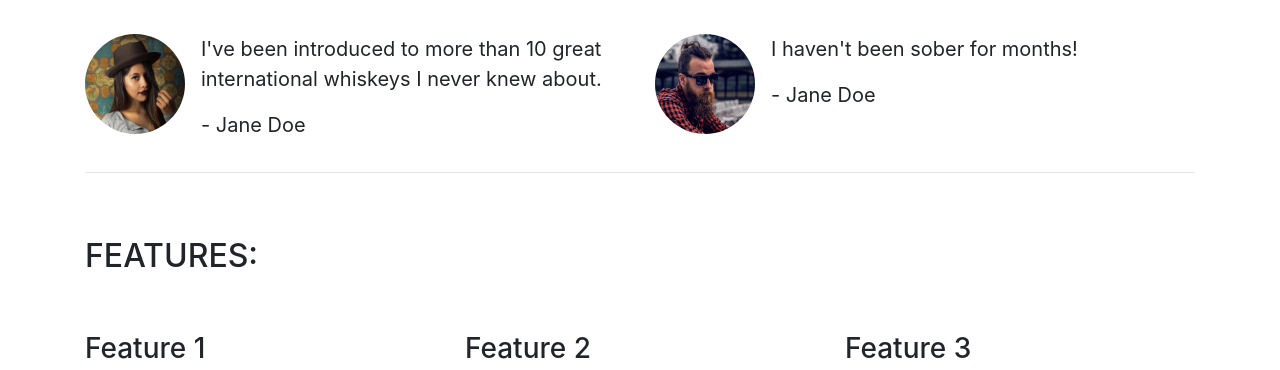
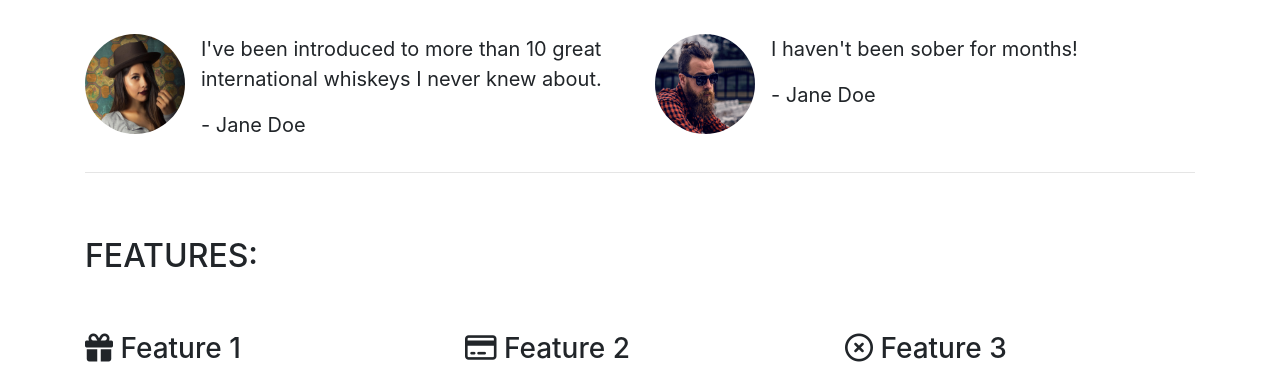
Before and after one commit to CMed01/my-first-bootstrap-project, a plain HTML site: page index.html in a window 1280 px wide. Shown: the part 547-917 px from the top of the page. Drawn offline with nearby package versions, Linux system fonts and the light colour scheme.

Commit message:
Add font awesome icons to feature headings

```diff
--- a/index.html
+++ b/index.html
@@ -52,7 +52,7 @@
                     </p>
                 </section>
             </div>
-        </div>
+
             <!-- /.callout -->
 
             <hr>
@@ -93,6 +93,7 @@
                             </div>
                         </div>
                     </div>
+                </div>
             </section>
             <!-- /.quotes -->
 
@@ -108,7 +109,9 @@
                 <div class="row">
                     <div class="col-12 col-md-6 col-lg-4">
                         <div class="feature">
-                            <h3>Feature 1</h3>
+                            <h3>
+                                <i class="fa-solid fa-gift"></i>
+                                Feature 1</h3>
                             <p>Lorem ipsum dolor sit amet, consectetur adipiscing elit, sed do eiusmod tempor incididunt ut labore et dolore magna aliqua. Ut enim ad minim veniam, quis nostrud exercitation ullamco laboris nisi ut aliquip ex ea commodo consequat.</p>
                             <p>
                                 <a class="btn btn-sm btn-light" href="">Read More</a>
@@ -117,7 +120,9 @@
                     </div>
                     <div class="col-12 col-md-6 col-lg-4">
                         <div class="feature">
-                            <h3>Feature 2</h3>
+                            <h3>
+                                <i class="fa-regular fa-credit-card"></i>
+                                Feature 2</h3>
                             <p>Lorem ipsum dolor sit amet, consectetur adipiscing elit, sed do eiusmod tempor incididunt ut labore et dolore magna aliqua. Ut enim ad minim veniam, quis nostrud exercitation ullamco laboris nisi ut aliquip ex ea commodo consequat.</p>
                             <p>
                                 <a class="btn btn-sm btn-light" href="">Read More</a>
@@ -126,7 +131,9 @@
                     </div>
                     <div class="col-12 d-md-none d-lg-block col-lg-4">
                         <div class="feature">
-                            <h3>Feature 3</h3>
+                            <h3>
+                                <i class="fa-regular fa-circle-xmark"></i>
+                                Feature 3</h3>
                             <p>Lorem ipsum dolor sit amet, consectetur adipiscing elit, sed do eiusmod tempor incididunt ut labore et dolore magna aliqua. Ut enim ad minim veniam, quis nostrud exercitation ullamco laboris nisi ut aliquip ex ea commodo consequat.</p>
                             <p>
                                 <a class="btn btn-sm btn-light" href="">Read More</a>
@@ -171,6 +178,7 @@
                 </div>
             </section>
             <!-- /.features -->
-        </body>
+
+        </article>
     </body>
 </html>
```
Lines whose indentation alone changed are shown as unchanged.
